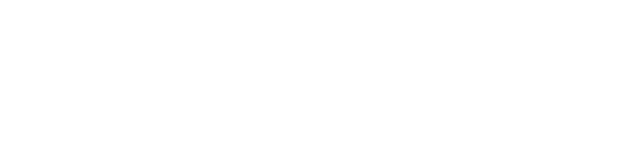
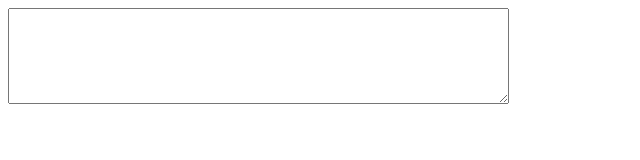
Before and after one commit to AnastasiaKrbvsk/codejam-virtual-keyboard, a plain HTML site: page index.html in a window 1280 px wide. Shown: the whole page, without its empty margins (0-640 px from the left). Drawn offline with Linux system fonts and the light colour scheme.

Commit message:
feat: create new html elements (nodes)

```diff
--- a/index.html
+++ b/index.html
@@ -4,7 +4,8 @@
     <meta charset="UTF-8">
     <meta name="viewport" content="width=device-width, initial-scale=1.0">
     <meta http-equiv="X-UA-Compatible" content="ie=edge">
-    <title>Document</title>
+    <title>Virtual Keyboard</title>
+    <link rel="stylesheet" href="./src/css/style.css">
 </head>
 <body>
     <script src="src/js/index.js"></script>
--- a/src/js/index.js
+++ b/src/js/index.js
@@ -0,0 +1,9 @@
+window.onload = function() {
+    const textarea = '<div class="textarea"><textarea name="name" rows="6" cols="60"></textarea></div>';
+    const keyboard = '<div id="keyboard"></div>';
+    const body = document.querySelector('body');
+
+    body.insertAdjacentHTML('afterbegin', keyboard);
+    body.insertAdjacentHTML('afterbegin', textarea);
+
+}
```
Also changed, not shown: src/css/style.css (added).
